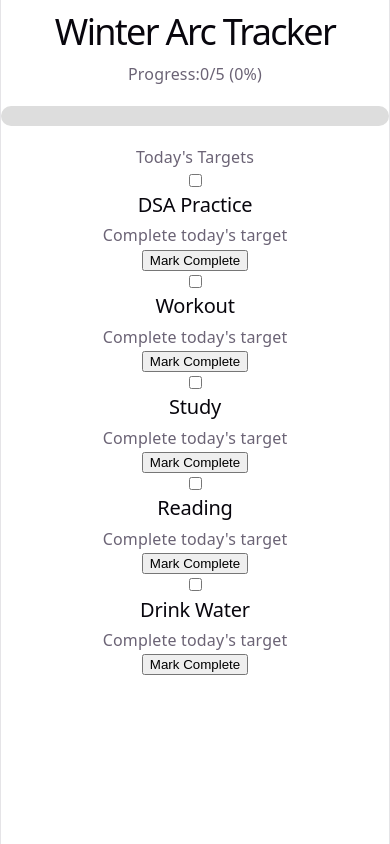
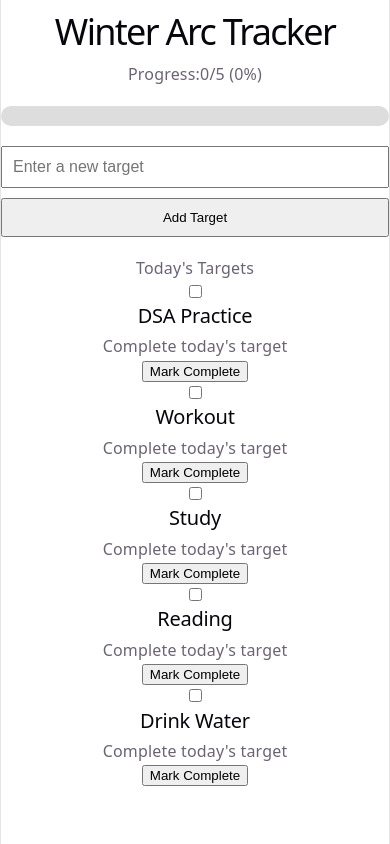
Before and after one commit to vibhulala/winter-arc-tracker, a React app in the folder FRONTEND/: page / in a window 390 px wide. Built offline with nearby package versions, Linux system fonts and the light colour scheme; the HTML template or start-up script is replaced by a standard one.

Commit message:
feat: complete day 9 dynamic target form

```diff
--- a/FRONTEND/src/App.css
+++ b/FRONTEND/src/App.css
@@ -197,3 +197,29 @@
   background-color: #4caf50;
   transition: width 0.3s ease;
 }
+.add-target-form {
+  display: flex;
+  gap: 10px;
+  margin: 20px 0;
+}
+
+.add-target-form input {
+  flex: 1;
+  padding: 10px;
+  font-size: 16px;
+}
+
+.add-target-form button {
+  padding: 10px 18px;
+  cursor: pointer;
+}
+
+@media (max-width: 600px) {
+  .add-target-form {
+    flex-direction: column;
+  }
+
+  .add-target-form button {
+    width: 100%;
+  }
+}
--- a/FRONTEND/src/App.jsx
+++ b/FRONTEND/src/App.jsx
@@ -49,7 +49,7 @@ function App() {
       return initialTargets
     }
   })
-
+  const [newTarget, setNewTarget] = useState('')
   useEffect(() => {
     localStorage.setItem(
       'winterArcTargets',
@@ -69,7 +69,26 @@ function App() {
       )
     )
   }
+  const handleAddTarget = (e) => {
+  e.preventDefault()
 
+  if (!newTarget.trim()) {
+    return
+  }
+
+  const newTargetObject = {
+    id: Date.now(),
+    name: newTarget.trim(),
+    completed: false
+  }
+
+  setTargets((prevTargets) => [
+    ...prevTargets,
+    newTargetObject
+  ])
+
+  setNewTarget('')
+}
   const completedCount = targets.filter(
     (target) => target.completed
   ).length
@@ -90,7 +109,18 @@ function App() {
         totalTargets={targets.length}
         progressPercentage={progressPercentage}
       />
+      <form className="add-target-form" onSubmit={handleAddTarget}>
+  <input
+    type="text"
+    placeholder="Enter a new target"
+    value={newTarget}
+    onChange={(e) => setNewTarget(e.target.value)}
+  />
 
+  <button type="submit">
+    Add Target
+  </button>
+</form>
       <p>Today's Targets</p>
 
       {targets.map((target) => (
```
Also changed, not shown: 2 other files (tests, documents, lock files or other folders).
